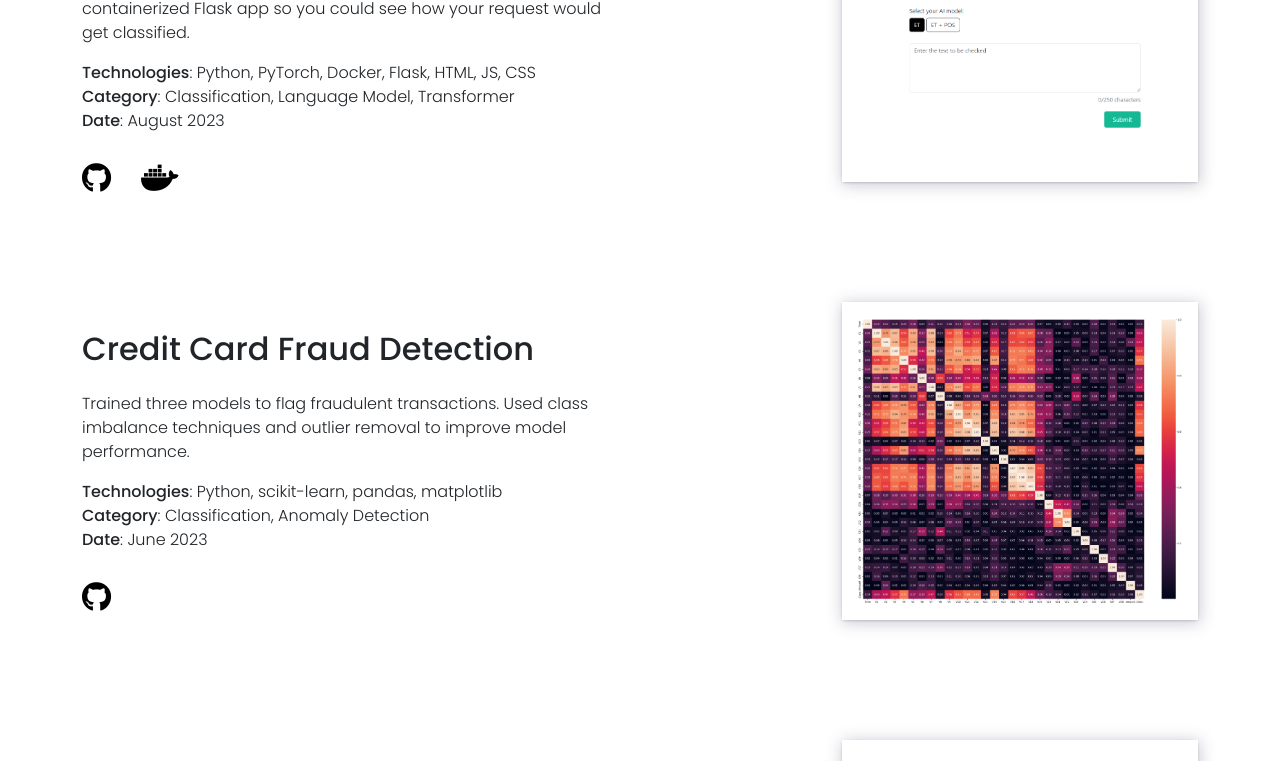
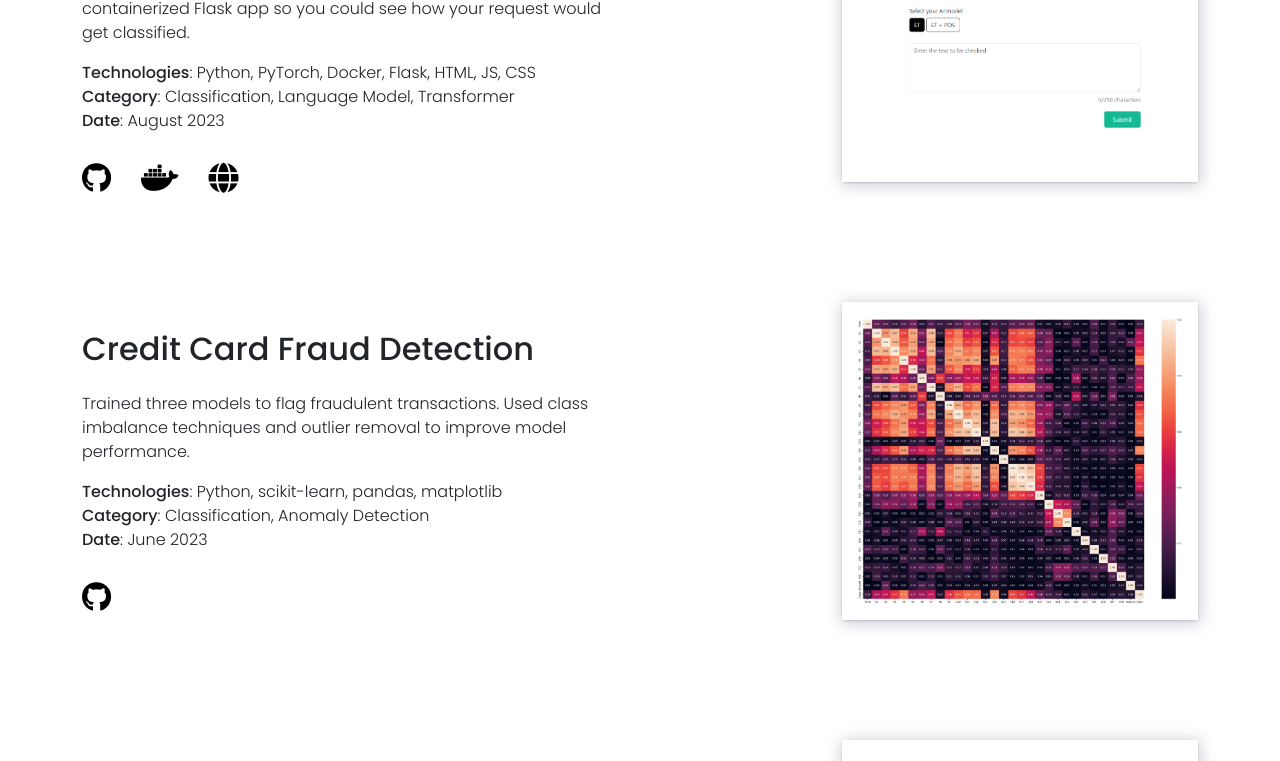
Before and after one commit to chris-caballero/Portfolio-Website, a React (Create React App) app in the folder portfolio-website/: page / in a window 1280 px wide. Shown: the part 1495-2256 px from the top of the page. Built offline with nearby package versions, Linux system fonts and the light colour scheme.

Commit message:
add weblink to portfolio items

```diff
--- a/portfolio-website/public/index.html
+++ b/portfolio-website/public/index.html
@@ -12,7 +12,7 @@
     <link rel="preconnect" href="https://fonts.googleapis.com">
     <link rel="preconnect" href="https://fonts.gstatic.com" crossorigin>
     <link href="https://fonts.googleapis.com/css2?family=Poppins:wght@100;300;400;500&display=swap" rel="stylesheet">
-    <link rel="stylesheet" href="https://cdnjs.cloudflare.com/ajax/libs/font-awesome/5.15.3/css/all.min.css">
+    <link rel="stylesheet" href="https://cdnjs.cloudflare.com/ajax/libs/font-awesome/6.4.2/css/all.min.css">
     <link rel="apple-touch-icon" href="/imgs/logo-sm.png" />
     <link rel="stylesheet" href="https://cdn.jsdelivr.net/npm/bootstrap@5.1.3/dist/css/bootstrap.min.css" integrity="sha384-1BmE4kWBq78iYhFldvKuhfTAU6auU8tT94WrHftjDbrCEXSU1oBoqyl2QvZ6jIW3" crossorigin="anonymous">
     <link rel="manifest" href="%PUBLIC_URL%/manifest.json" />
--- a/portfolio-website/src/components/PortfolioItem.js
+++ b/portfolio-website/src/components/PortfolioItem.js
@@ -1,6 +1,6 @@
 import React, { useState, useEffect } from 'react';
 
-const PortfolioItem = ({ title, description, technologies, category, date, githubLink, dockerLink, imgSrc, imgAlt, imgID }) => {
+const PortfolioItem = ({ title, description, technologies, category, date, githubLink, dockerLink, webLink, imgSrc, imgAlt, imgID }) => {
   // State to track window width
   const [windowWidth, setWindowWidth] = useState(window.innerWidth);
 
@@ -56,6 +56,13 @@ const PortfolioItem = ({ title, description, technologies, category, date, githu
                 </a>
               </li>
             )}
+            {webLink && (
+              <li>
+                <a href={webLink} target="_blank" rel="noopener noreferrer">
+                  <i className="fa-solid fa-globe" aria-hidden="true" />
+                </a>
+              </li>
+            )}
           </ul>
         </div>
         {/* Project Image */}
--- a/portfolio-website/src/pages/Home.js
+++ b/portfolio-website/src/pages/Home.js
@@ -98,6 +98,7 @@ const Home = () => {
             date="August 2023"
             githubLink="https://github.com/chris-caballero/Ticket-Classification-App"
             dockerLink="https://hub.docker.com/repository/docker/chrismcaballero/ticket-classification/general"
+            webLink="https://chris-caballero.github.io/Ticket-Classification-App/"
             imgSrc="/imgs/ticket-01.png"
             imgAlt="Support Ticket Classification App"
             imgID="ticket-img"
```
